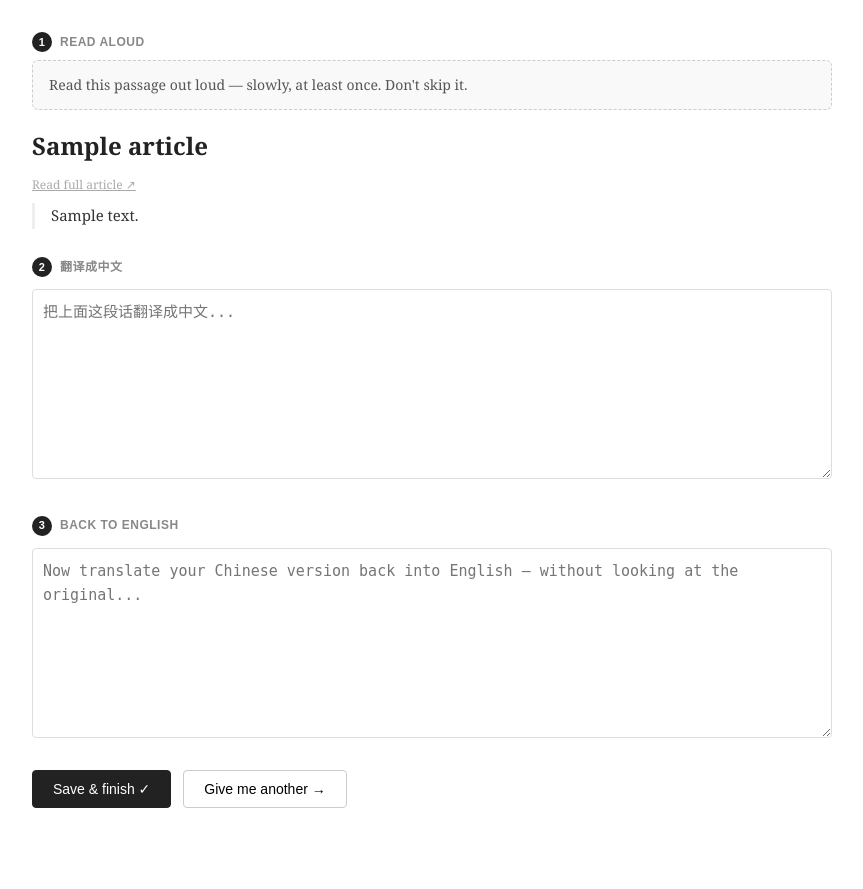
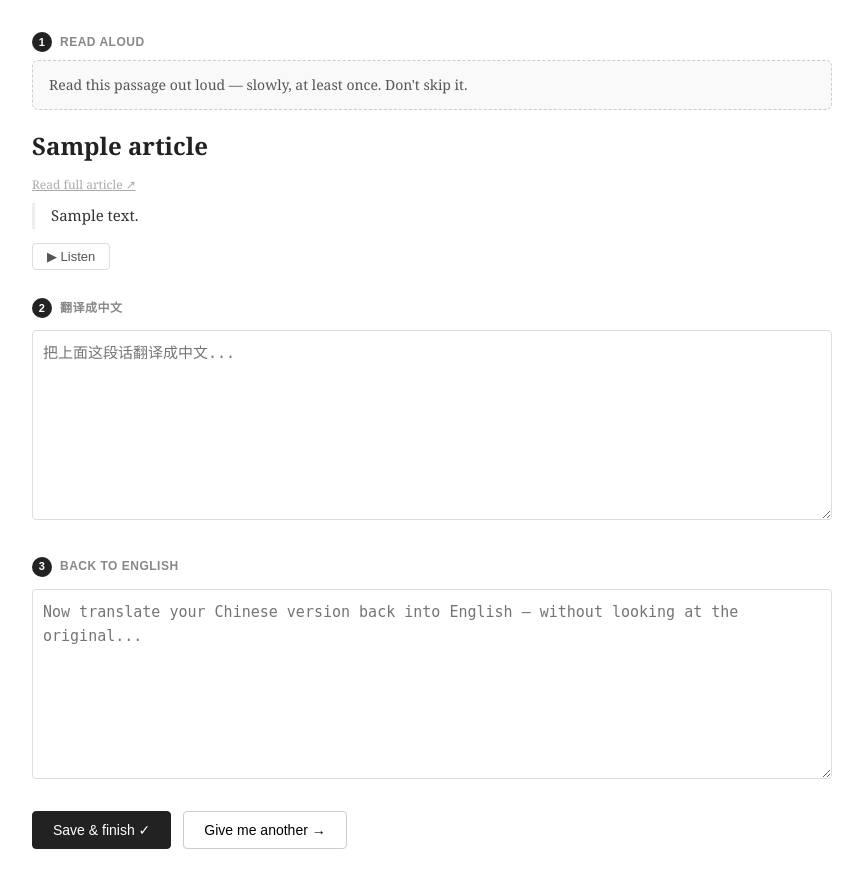
Before and after one commit to sunling/translation-practice, a FastAPI app: template templates/index.html in a window 1280 px wide. Shown: the part 64-953 px from the top of the page, without its empty margins (208-1071 px from the left). Before the commit the page ends 872 px from the top, so only its background shows below. Run offline with FastAPI, Linux system fonts and the light colour scheme; the template is opened without the code that fills it: most values are stand-ins (such as "Sample title", 1, 10 or a date in 2020).

Commit message:
Enhance article display with speech synthesis feature and update styles

```diff
--- a/main.py
+++ b/main.py
@@ -3,7 +3,6 @@ import random
 import requests
 import re
 from pathlib import Path
-from datetime import datetime
 from fastapi import FastAPI, Request, Form
 from fastapi.responses import HTMLResponse, RedirectResponse
 from fastapi.templating import Jinja2Templates
@@ -95,8 +94,10 @@ def fetch_article():
             return None
         article = random.choice(results)
         raw = article["fields"]["body"]
+        import html as html_module
         body = re.sub(r"</p>", "\n\n", raw, flags=re.IGNORECASE)
         body = re.sub(r"<[^>]+>", "", body)
+        body = html_module.unescape(body)
         body = re.sub(r"\n{3,}", "\n\n", body).strip()
         body = extract_passage(body)
         return {
--- a/templates/index.html
+++ b/templates/index.html
@@ -21,6 +21,9 @@
   button[type=submit] { background: #222; color: #fff; border-color: #222; }
   button[type=submit]:hover { background: #000; }
   button.another:hover { background: #f5f5f5; }
+  .listen-btn { font-family: sans-serif; font-size: 13px; cursor: pointer; border: 1px solid #ddd; border-radius: 4px; padding: 5px 14px; background: #fff; color: #555; margin-top: 10px; }
+  .listen-btn:hover { background: #f5f5f5; }
+  .listen-btn.playing { border-color: #999; color: #222; background: #f0f0f0; }
 </style>
 </head>
 <body>
@@ -34,7 +37,8 @@
 
   <h1>{{ article.title }}</h1>
   <div class="source-link"><a href="{{ article.url }}" target="_blank">Read full article ↗</a></div>
-  <div class="body-text">{{ article.body }}</div>
+  <div class="body-text" id="article-body">{{ article.body }}</div>
+  <button type="button" class="listen-btn" id="listen-btn" onclick="toggleListen()">▶ Listen</button>
 
   <input type="hidden" name="article_title" value="{{ article.title }}">
   <input type="hidden" name="article_url" value="{{ article.url }}">
@@ -54,5 +58,27 @@
 {% else %}
 <p>Couldn't load an article. Check your internet connection and try refreshing.</p>
 {% endif %}
+<script>
+  function toggleListen() {
+    const btn = document.getElementById('listen-btn');
+    if (speechSynthesis.speaking) {
+      speechSynthesis.cancel();
+      btn.textContent = '▶ Listen';
+      btn.classList.remove('playing');
+      return;
+    }
+    const text = document.getElementById('article-body').innerText;
+    const utter = new SpeechSynthesisUtterance(text);
+    utter.lang = 'en-US';
+    utter.rate = 0.9;
+    utter.onend = () => {
+      btn.textContent = '▶ Listen';
+      btn.classList.remove('playing');
+    };
+    btn.textContent = '■ Stop';
+    btn.classList.add('playing');
+    speechSynthesis.speak(utter);
+  }
+</script>
 </body>
 </html>
```
Also changed, not shown: 2 other files.
